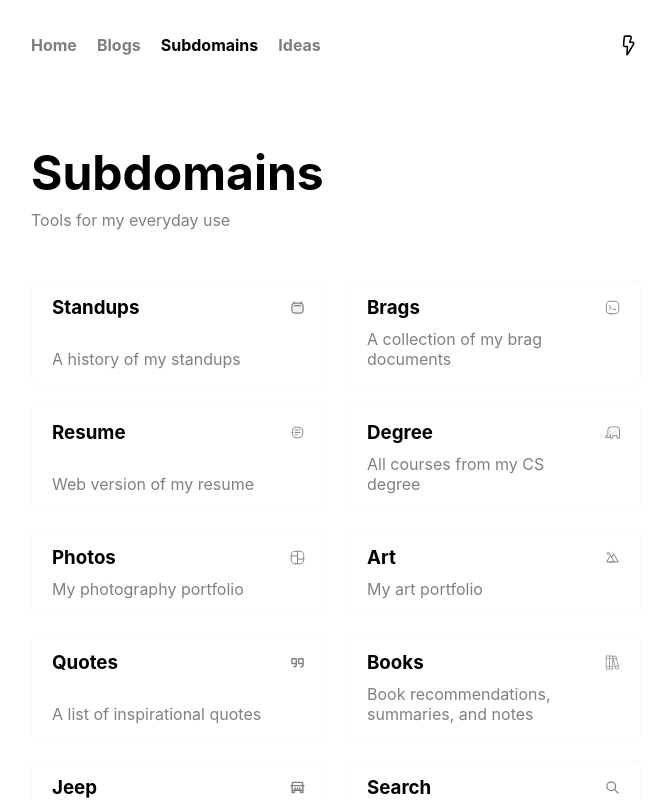
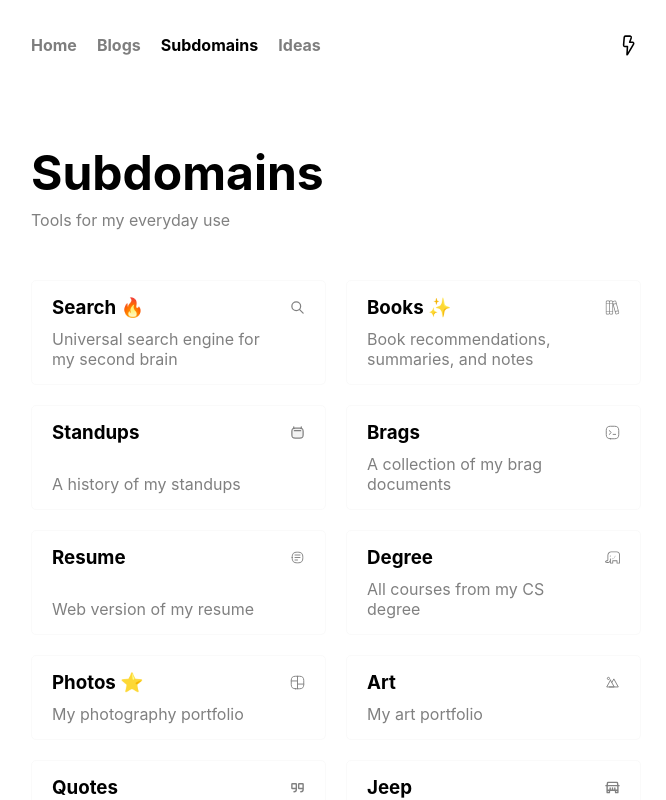
Before and after one commit to namitoyokota/portfolio, a Next.js app: page /subdomains in a window 1280 px wide. Shown: the top 800 px of the page, without its empty margins (304-970 px from the left). Built offline with nearby package versions, Linux system fonts and the light colour scheme.

Commit message:
added emojis to subdomains

```diff
--- a/pages/subdomains.tsx
+++ b/pages/subdomains.tsx
@@ -12,6 +12,18 @@ interface Subdomain {
 export const Subdomains = (): JSX.Element => {
     /** List of subdomains to display in HTML */
     const subdomains = [
+        {
+            title: 'Search 🔥',
+            description: 'Universal search engine for my second brain',
+            iconPath: '/icons/search.svg',
+            url: 'https://search.namito.wiki',
+        } as Subdomain,
+        {
+            title: 'Books ✨',
+            description: 'Book recommendations, summaries, and notes',
+            iconPath: '/icons/books.svg',
+            url: 'https://books.namito.wiki',
+        } as Subdomain,
         {
             title: 'Standups',
             description: 'A history of my standups',
@@ -37,7 +49,7 @@ export const Subdomains = (): JSX.Element => {
             url: 'https://degree.namito.wiki',
         } as Subdomain,
         {
-            title: 'Photos',
+            title: 'Photos ⭐',
             description: 'My photography portfolio',
             iconPath: '/icons/photos.svg',
             url: 'https://photos.namito.wiki',
@@ -55,22 +67,10 @@ export const Subdomains = (): JSX.Element => {
             url: 'https://quotes.namito.wiki',
         } as Subdomain,
         {
-            title: 'Books',
-            description: 'Book recommendations, summaries, and notes',
-            iconPath: '/icons/books.svg',
-            url: 'https://books.namito.wiki',
-        } as Subdomain,
-        {
             title: 'Jeep',
             description: 'Should you take your doors off?',
             iconPath: '/icons/jeep.svg',
             url: 'https://jeep.namito.wiki',
-        } as Subdomain,
-        {
-            title: 'Search',
-            description: 'Universal search engine for my second brain',
-            iconPath: '/icons/search.svg',
-            url: 'https://search.namito.wiki',
         } as Subdomain,
         {
             title: 'Bowling',
```
